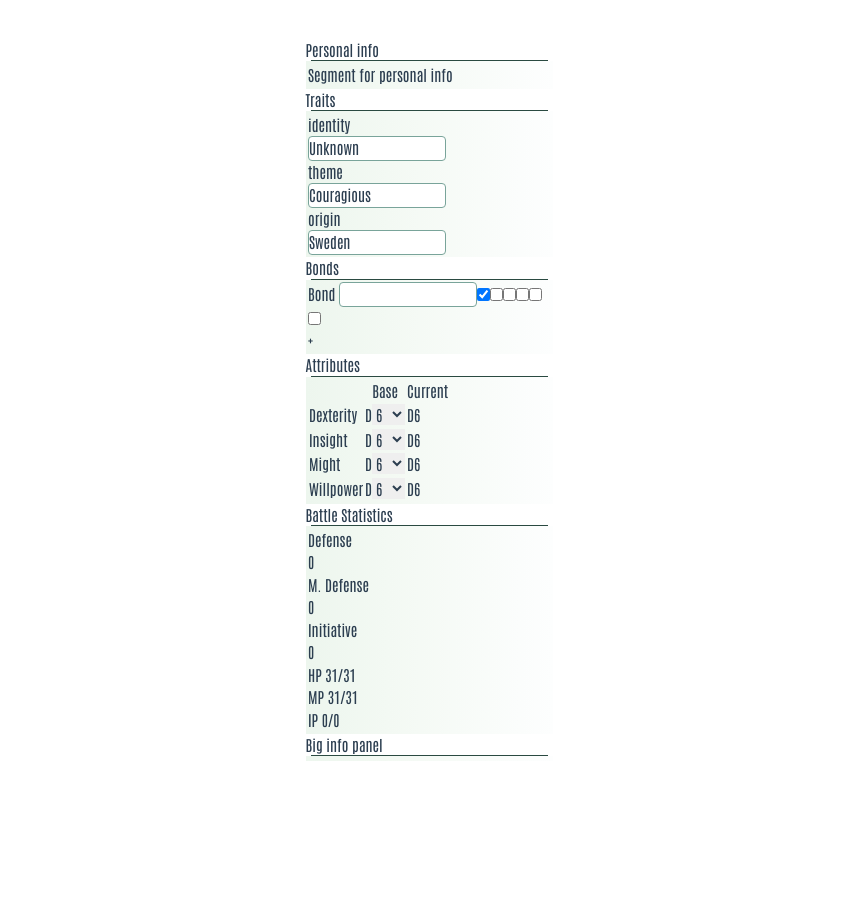
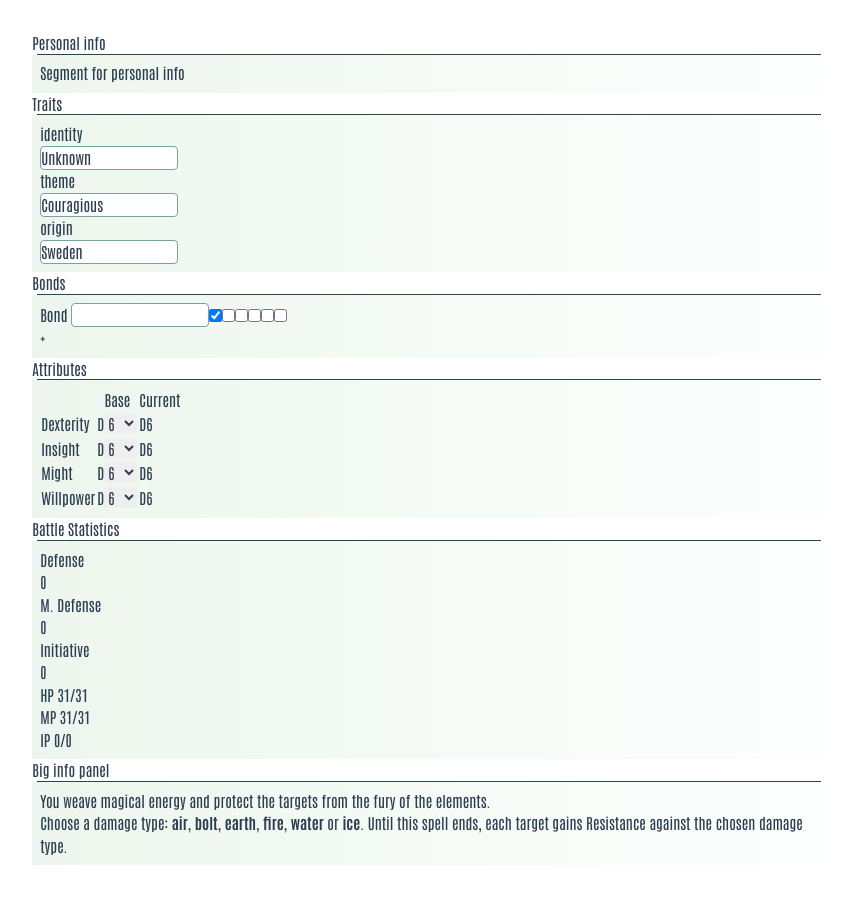
Before and after one commit to BanterTheGreat/fabula-ultima-builder, a Vue app: page / in a window 1280 px wide. Shown: the whole page, without its empty margins (211-1063 px from the left). Before the commit the page ends 800 px from the top, so only its background shows below. Built offline with nearby package versions, Linux system fonts and the light colour scheme.

Commit message:
Added begining of spells. Also added displayer for text with markdown bold and newlines.

```diff
--- a/src/App.vue
+++ b/src/App.vue
@@ -8,6 +8,7 @@ import Bonds from './views/bonds.vue';
 import Segment from './views/segment.vue';
 import Statistic from './views/statistics.vue';
 import TraitInfo from './views/traits/trait-info.vue';
+import textWithBoldVue from './views/text-with-bold.vue';
 
 
 
@@ -59,6 +60,7 @@ new CharacterCalculator().Recalculate("statistics");
     <div class="col-span-6 row-span-4 mx-1">
       <Segment title="Big info panel">
         <SegmentBody>
+          <textWithBoldVue text="You weave magical energy and protect the targets from the fury of the elements. \n Choose a damage type: __air__, __bolt__, __earth__, __fire__, __water__ or __ice__. Until this spell ends, each target gains Resistance against the chosen damage type." />
         </SegmentBody>
       </Segment>
     </div>
--- /dev/null
+++ b/src/enums/spell-type.ts
@@ -0,0 +1,6 @@
+export enum SpellType {
+  Elementalist = "elementalist",
+  Spiritist = "spiritist",
+  Chimerist = "chimerist",
+  Entropist = "entropist",
+}
--- /dev/null
+++ b/src/views/text-with-bold.vue
@@ -0,0 +1,62 @@
+<script setup lang="ts">
+
+const props = defineProps<{
+  text: string,
+}>();
+
+function getTextParts(): { text?: string, bold: boolean, newLine: boolean }[] {
+
+  if (props.text == "" || props.text == undefined || props.text == null) {
+    return [];
+  }
+
+  var input: string = props.text;
+
+  const result: Array<{
+    text?: string,
+    bold: boolean,
+    newLine: boolean,
+  }> = []
+
+  var position: number = 0;
+  var bolding: boolean = false;
+
+  while (true) {
+    const newLineIndex = input.indexOf('\\n', position);
+    const boldIndex = input.indexOf("__", position);
+
+    const hasBold = boldIndex != -1;
+    const hasNewLine = newLineIndex != -1;
+
+    if (!hasBold && !hasNewLine) {
+      // Place the remainder in the array.
+      result.push({ text: input.slice(position), bold: bolding, newLine: false });
+      break;
+    }
+
+    if (newLineIndex < boldIndex && hasNewLine) {
+      // We spotted a newline. We slice the current part and add a part which triggers a newLine.
+      result.push({ text: input.slice(position, newLineIndex), bold: bolding, newLine: false })
+      result.push({ bold: false, newLine: true })
+      position = newLineIndex;
+    } else {
+      // We spotted a bold token. We slice the current part and toggle us bolding until the next part comes through.
+      result.push({ text: input.slice(position, boldIndex), bold: bolding, newLine: false })
+      bolding = !bolding;
+      position = boldIndex;
+    }
+
+    position += 2;
+  }
+
+  return result;
+}
+</script>
+
+<template>
+  <template v-for="result in getTextParts()">
+      <template v-if="result.bold"><strong>{{result.text}}</strong></template>
+      <template v-if="result.newLine"><br /></template>
+      <template v-if="!result.newLine && !result.bold">{{result.text}}</template>
+  </template>
+</template>
```
Also changed, not shown: src/data/static-spell-data.ts (added, +25 -0 lines), src/enums/spell-id.ts (added, +15 -0 lines), src/models/spell.ts (added, +11 -0 lines).
